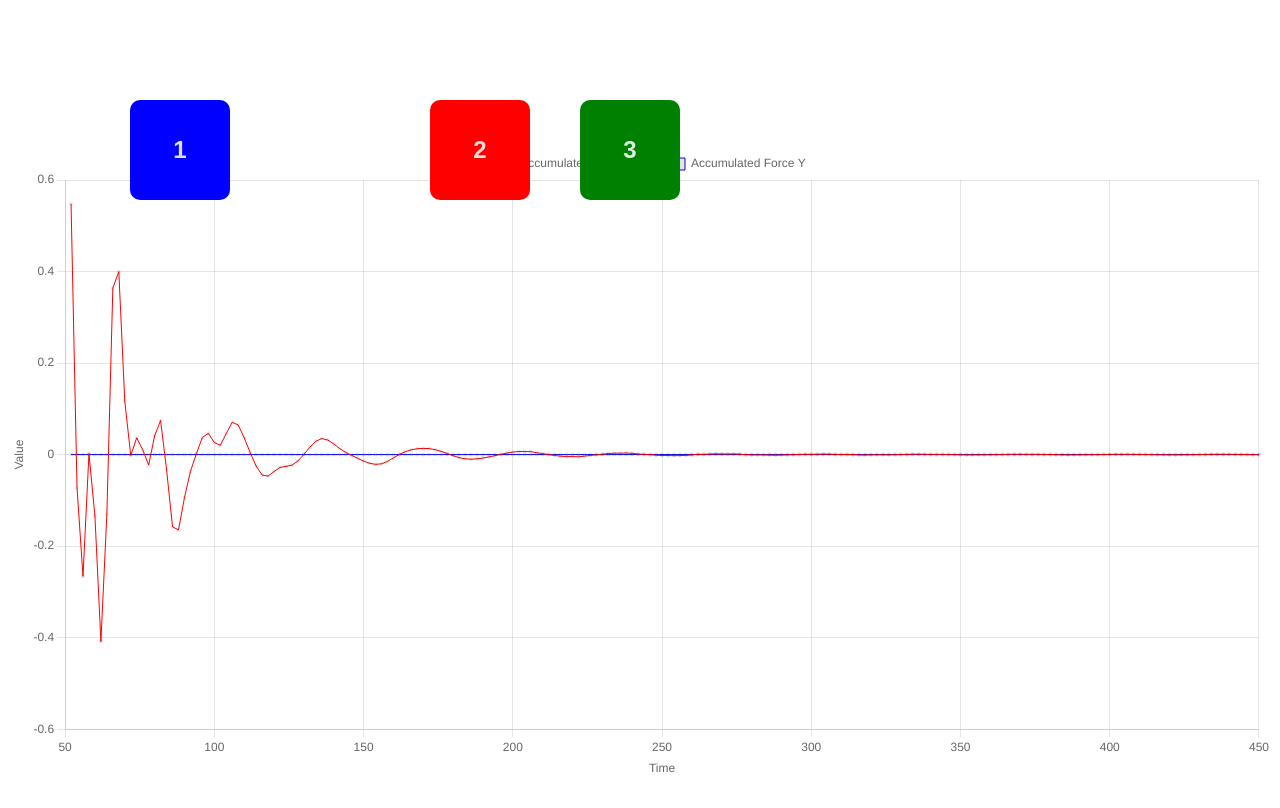
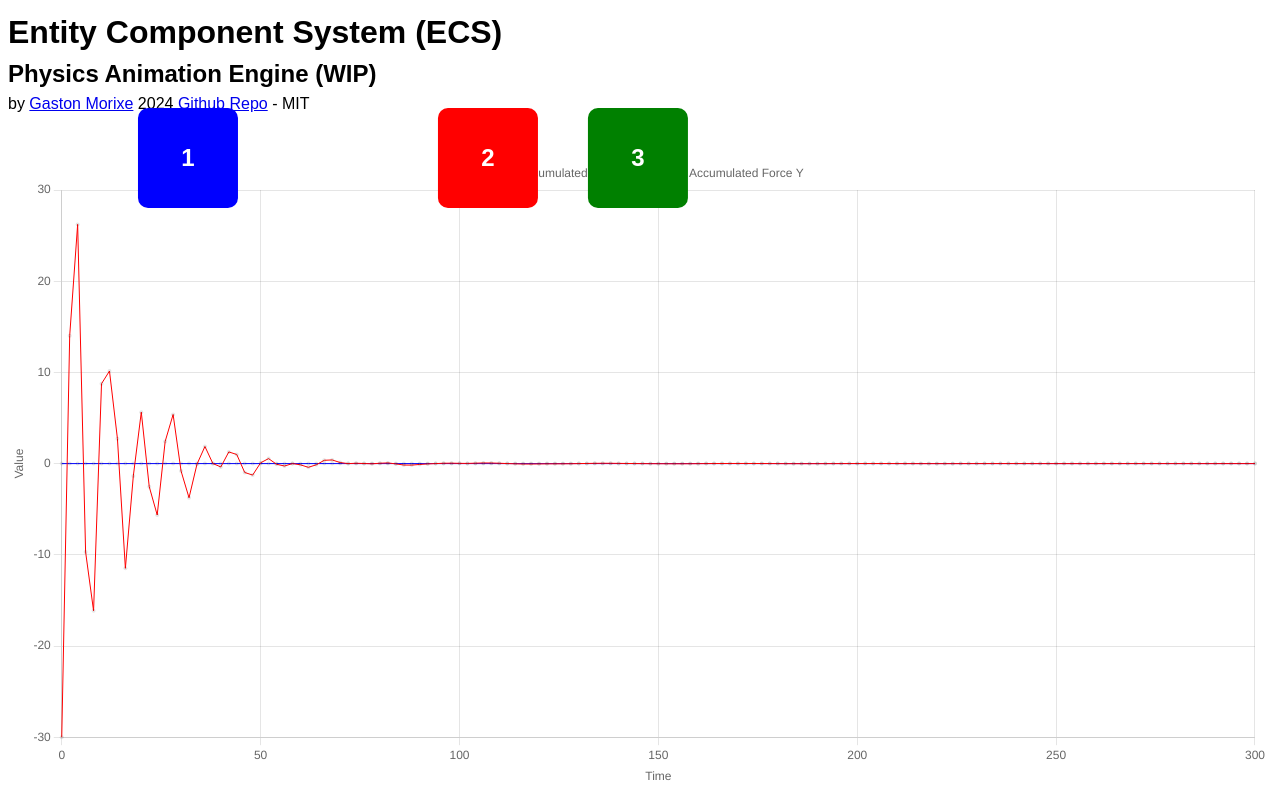
Before and after one commit to gastonmorixe/ecs-animation-engine, a website built with Vite: page index.html in a window 1280 px wide. Built offline with nearby package versions, Linux system fonts and the light colour scheme.

Commit message:
simplified entities

```diff
--- a/index.html
+++ b/index.html
@@ -2,14 +2,29 @@
 <html lang="en">
   <head>
     <meta charset="UTF-8" />
-    <meta name="viewport" content="width=device-width, initial-scale=1.0" />
-    <title>Motion</title>
+    <meta name="viewport" content="width=900, initial-scale=1.0" />
+    <title>Entity Component System Animation Engine - Gaston Morixe</title>
   </head>
   <body>
+    <main>
+      <h1>Entity Component System (ECS)</h1>
+      <h2>Physics Animation Engine (WIP)</h2>
+      <p>
+        by <a href="http://gastonmorixe.com">Gaston Morixe</a> 2024
+        <a
+          href="https://github.com/gastonmorixe/ecs-animation-engine"
+          target="_blank"
+          >Github Repo</a
+        >
+        - MIT
+      </p>
+    </main>
     <div id="box1" class="box">1</div>
     <div id="box2" class="box">2</div>
     <div id="box3" class="box">3</div>
-    <canvas id="chart"></canvas>
+    <div id="chart-container">
+      <canvas id="chart"></canvas>
+    </div>
     <script type="module" src="/src/main.ts"></script>
   </body>
 </html>
--- a/src/dom.ts
+++ b/src/dom.ts
@@ -91,27 +91,14 @@ export class DOMComponent extends Component {
 }
 
 export class DOMUpdateSystem extends System {
-  private domLinks: Map<number, HTMLElement> = new Map();
-
-  // Link an entity with a DOM element
-  linkEntityToDOM(entity: Entity, domElement: HTMLElement) {
-    this.domLinks.set(entity.id, domElement);
-  }
-
   // Update the DOM element positions based on the entity's position component
   update(entities: Entity[]) {
     entities.forEach((entity) => {
-      // const position = entity.getComponent(PositionComponent);
-      // if (position && this.domLinks.has(entity.id)) {
-      //   const domElement = this.domLinks.get(entity.id);
-      //   if (domElement) {
-      //     domElement.style.left = `${position.x}px`;
-      //     domElement.style.top = `${position.y}px`;
-      //   }
-      // }
       const position = entity.getComponent(PositionComponent);
-      if (position && this.domLinks.has(entity.id)) {
-        const domElement = this.domLinks.get(entity.id);
+      const domComponent = entity.getComponent(DOMComponent);
+
+      if (position && domComponent) {
+        const domElement = domComponent.domElement;
         if (domElement) {
           domElement.style.transform = `translate(${position.x}px, ${position.y}px)`;
         }
--- /dev/null
+++ b/src/entities.ts
@@ -0,0 +1,52 @@
+import { Entity } from "./ecs";
+import {
+  PositionComponent,
+  VelocityComponent,
+  ForceComponent,
+  FrictionComponent,
+  MassComponent,
+  AccumulatedForceComponent,
+} from "./components";
+import { DOMComponent, MouseDragComponent } from "./dom";
+
+// Define BoxEntity to represent a box that can be dragged
+export class BoxEntity extends Entity {
+  constructor(
+    domElement: HTMLElement,
+    initialPositon: { x: number; y: number },
+    name?: string,
+    initialVelocity: { vx: number; vy: number } = { vx: 0, vy: 0 },
+    mass: number = 1,
+    friction: number = 0.05,
+  ) {
+    super();
+
+    this.name = name;
+    this.addComponent(
+      new PositionComponent(initialPositon.x, initialPositon.y),
+    ); // Initial position
+    this.addComponent(
+      new VelocityComponent(initialVelocity.vx, initialVelocity.vy),
+    ); // Initial velocity
+    this.addComponent(new MassComponent(mass)); // Mass of the entity
+    this.addComponent(new ForceComponent()); // Force acting on the entity
+    this.addComponent(new AccumulatedForceComponent()); // Force acting on the entity
+    this.addComponent(new MouseDragComponent()); // Component for mouse dragging
+    this.addComponent(new FrictionComponent(friction)); // Friction acting on the entity
+    this.addComponent(new DOMComponent(domElement)); // DOM element associated with the entity
+  }
+}
+
+// Define an AnchorEntity to represent a fixed anchor point
+export class AnchorEntity extends Entity {
+  constructor(initialPositon: { x: number; y: number }, name?: string) {
+    super();
+    this.name = name;
+    this.addComponent(
+      new PositionComponent(initialPositon.x, initialPositon.y),
+    ); // Initial position
+    this.addComponent(new VelocityComponent(0, 0)); // Initial velocity
+    this.addComponent(new ForceComponent()); // Force acting on the entity
+    this.addComponent(new AccumulatedForceComponent()); // Force acting on the entity
+  }
+}
--- a/src/main.ts
+++ b/src/main.ts
@@ -4,96 +4,48 @@ import "./style.css";
 import { AnimationEngine } from "./engine";
 
 // ECS
-import { Entity } from "./ecs";
-import {
-  PositionComponent,
-  VelocityComponent,
-  MassComponent,
-  ForceComponent,
-  AccumulatedForceComponent,
-  FrictionComponent,
-} from "./components";
 import { MovementSystem, FrictionSystem } from "./systems";
 
-// Specific Components and Systems
-import {
-  MouseDragComponent,
-  MouseForceSystem,
-  DOMComponent,
-  DOMUpdateSystem,
-  DOMMouseDragHandler,
-} from "./dom";
+// Specialized Systems and Entities
+import { MouseForceSystem, DOMUpdateSystem, DOMMouseDragHandler } from "./dom";
+import { BoxEntity, AnchorEntity } from "./entities";
 import { SpringEntity, SpringPhysicsSystem } from "./spring";
 import { ChartSystem } from "./chart";
 
 //
-// Application Logic
+// -- Entities --
 //
 
-// Create the ECS engine
-const engine = new AnimationEngine();
+// Create the box entity
+const boxElement = document.getElementById("box1") as HTMLElement;
+const boxEntity = new BoxEntity(boxElement, { x: 100, y: 100 }, "box1");
 
-// Create the box entity
-const boxEntity = new Entity();
-boxEntity.name = "box1";
-boxEntity.addComponent(new PositionComponent(100, 100)); // Initial position
-boxEntity.addComponent(new VelocityComponent(0, 0)); // Initial velocity
-boxEntity.addComponent(new MassComponent(1)); // Mass of the entity
-boxEntity.addComponent(new ForceComponent()); // Force acting on the entity
-boxEntity.addComponent(new AccumulatedForceComponent()); // Force acting on the entity TODO: may not be needed
-boxEntity.addComponent(new MouseDragComponent()); // Component for mouse dragging
-boxEntity.addComponent(new FrictionComponent(0.05));
+// Creating a fixed anchor
+const anchorEntity = new AnchorEntity({ x: 100, y: 100 }, "anchor");
 
-const boxElement = document.getElementById("box1") as HTMLElement;
-boxEntity.addComponent(new DOMComponent(boxElement));
-
-// Creating the spring force
-const anchorEntity = new Entity();
-anchorEntity.name = "anchor";
-anchorEntity.addComponent(new PositionComponent(100, 100)); // Fixed point for the spring
-anchorEntity.addComponent(new VelocityComponent(0, 0)); // Initial velocity of the anchor point
-anchorEntity.addComponent(new ForceComponent()); // Force acting on the anchor point
-anchorEntity.addComponent(new AccumulatedForceComponent()); // Force acting on the anchor point
-
-// Create a spring entity that connects entityA and entityB
+// Create a spring entity that connects box1 and anchor
 const springEntity = new SpringEntity(boxEntity, anchorEntity, 0.2, 0.05, 1.0);
 springEntity.name = "spring";
 
 // Create second box entity
-const boxEntity2 = new Entity();
-boxEntity2.name = "box2";
-boxEntity2.addComponent(new PositionComponent(250, 100)); // Initial position
-boxEntity2.addComponent(new VelocityComponent(0, 0)); // Initial velocity
-boxEntity2.addComponent(new MassComponent(1)); // Mass of the entity
-boxEntity2.addComponent(new ForceComponent()); // Force acting on the entity
-boxEntity2.addComponent(new AccumulatedForceComponent()); // Force acting on the entity TODO: may not be needed
-boxEntity2.addComponent(new MouseDragComponent()); // Component for mouse dragging
-boxEntity2.addComponent(new FrictionComponent(0.05));
-
 const boxElement2 = document.getElementById("box2") as HTMLElement;
-boxEntity2.addComponent(new DOMComponent(boxElement2));
+const boxEntity2 = new BoxEntity(boxElement2, { x: 250, y: 100 }, "box2");
 
 // Creating the spring force connecting box and box2
 const springEntity2 = new SpringEntity(boxEntity, boxEntity2, 0.2, 0.05, 2.0);
 springEntity2.name = "spring2";
 
 // Create third box entity
-const boxEntity3 = new Entity();
-boxEntity3.name = "box3";
-boxEntity3.addComponent(new PositionComponent(400, 100)); // Initial position
-boxEntity3.addComponent(new VelocityComponent(0, 0)); // Initial velocity
-boxEntity3.addComponent(new MassComponent(1)); // Mass of the entity
-boxEntity3.addComponent(new ForceComponent()); // Force acting on the entity
-boxEntity3.addComponent(new AccumulatedForceComponent()); // Force acting on the entity
-boxEntity3.addComponent(new MouseDragComponent()); // Component for mouse dragging
-boxEntity3.addComponent(new FrictionComponent(0.05));
-
 const boxElement3 = document.getElementById("box3") as HTMLElement;
-boxEntity3.addComponent(new DOMComponent(boxElement3));
+const boxEntity3 = new BoxEntity(boxElement3, { x: 400, y: 100 }, "box3");
 
 // Creating the spring force connecting box2 and box3
 const springEntity3 = new SpringEntity(boxEntity2, boxEntity3, 0.1, 0.05, 1.0);
 springEntity3.name = "spring3";
+
+//
+// --- Systems ---
+//
 
 // Set up the movement system (handles physics and movement)
 const movementSystem = new MovementSystem();
@@ -109,9 +61,6 @@ const mouseForceSystem = new MouseForceSystem(0.2, 0.1); // Drag strength and da
 
 // Set up the DOM update system (handles syncing the DOM with the entity position)
 const domUpdateSystem = new DOMUpdateSystem();
-domUpdateSystem.linkEntityToDOM(boxEntity, boxElement);
-domUpdateSystem.linkEntityToDOM(boxEntity2, boxElement2);
-domUpdateSystem.linkEntityToDOM(boxEntity3, boxElement3);
 
 // Set up the DOM mouse drag handler to handle mouse events via the DOM component
 const domMouseDragHandler = new DOMMouseDragHandler();
@@ -122,6 +71,13 @@ domMouseDragHandler2.initializeDragListeners(boxEntity2);
 
 const domMouseDragHandler3 = new DOMMouseDragHandler();
 domMouseDragHandler3.initializeDragListeners(boxEntity3);
+
+//
+// -- Engine --
+//
+
+// Create the ECS engine
+const engine = new AnimationEngine();
 
 // Add Entities to the engine
 engine.addEntity(anchorEntity);
--- a/src/style.css
+++ b/src/style.css
@@ -4,13 +4,31 @@
   font-weight: 400;
 
   /*color-scheme: light dark;*/
-  color: rgba(255, 255, 255, 0.87);
+  /*color: rgba(255, 255, 255, 0.87);*/
+  color: black;
   background-color: #fff;
 
   font-synthesis: none;
   text-rendering: optimizeLegibility;
   -webkit-font-smoothing: antialiased;
   -moz-osx-font-smoothing: grayscale;
+}
+
+html,
+body {
+  width: 100%;
+  position: relative;
+  height: 100%;
+}
+
+h1 {
+  margin: 0;
+}
+h2 {
+  margin: 0;
+}
+p {
+  margin: 0;
 }
 
 .box {
@@ -33,6 +51,7 @@
   justify-content: center;
   font-size: 1.5rem;
   font-weight: 600;
+  color: white;
   &.dragging {
     cursor: grabbing;
     box-shadow: 0 15px 15px rgba(0, 0, 0, 0.15);
@@ -47,10 +66,23 @@
   --bg-color: green;
 }
 
-#chart {
+#chart-container {
   pointer-events: none;
   user-select: none;
   position: absolute;
   bottom: 20px;
-  width: 100%;
+  width: calc(100% - 20px);
+  left: 0;
+  right: 0;
+  height: 90%;
+  /*background-color: yellow;*/
+  display: flex;
+  flex-direction: column;
+  justify-content: flex-end;
+  z-index: -1;
+  canvas {
+    /*height: 100%;*/
+    width: 100%;
+    /*background-color: green;*/
+  }
 }
```
